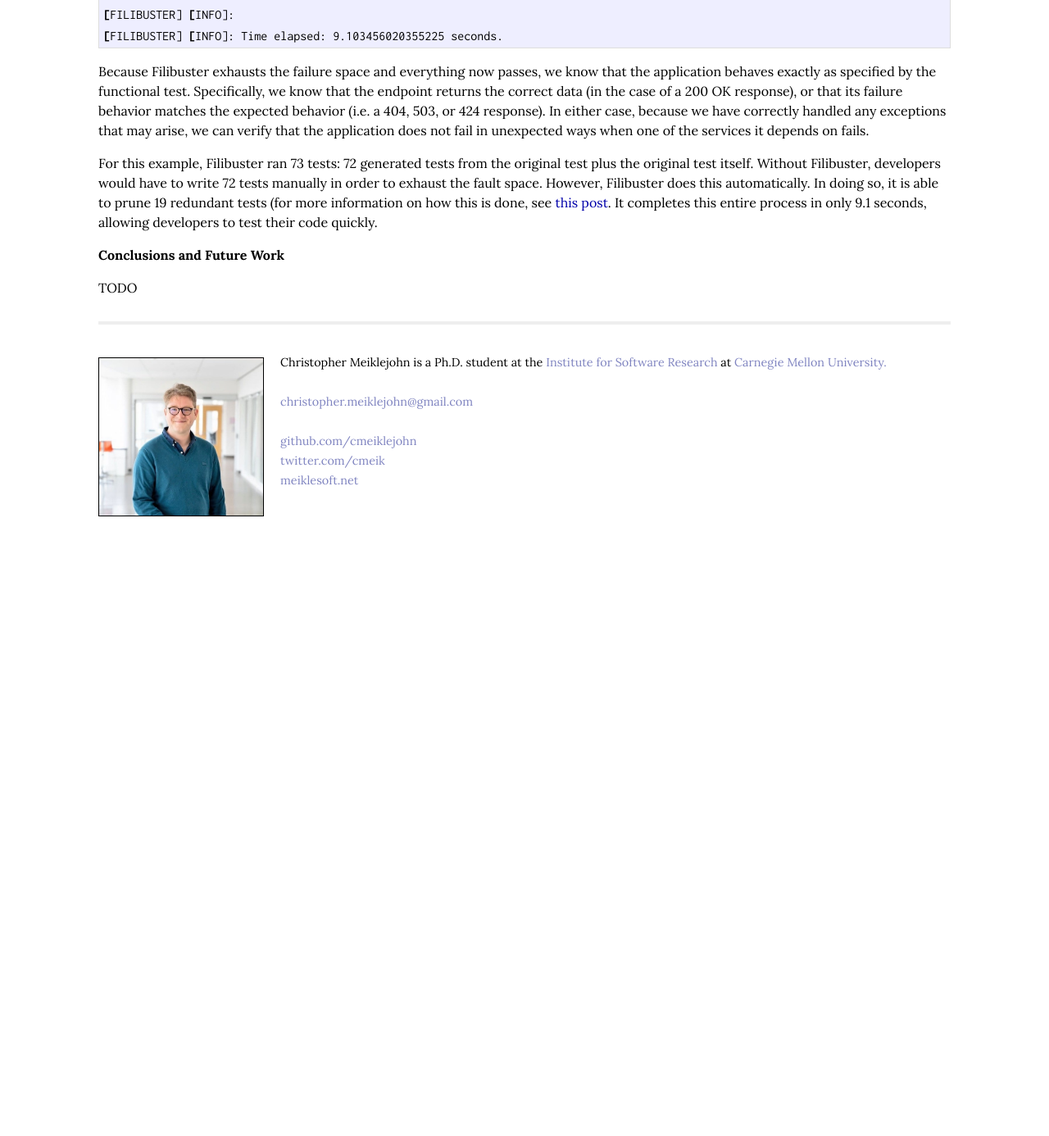
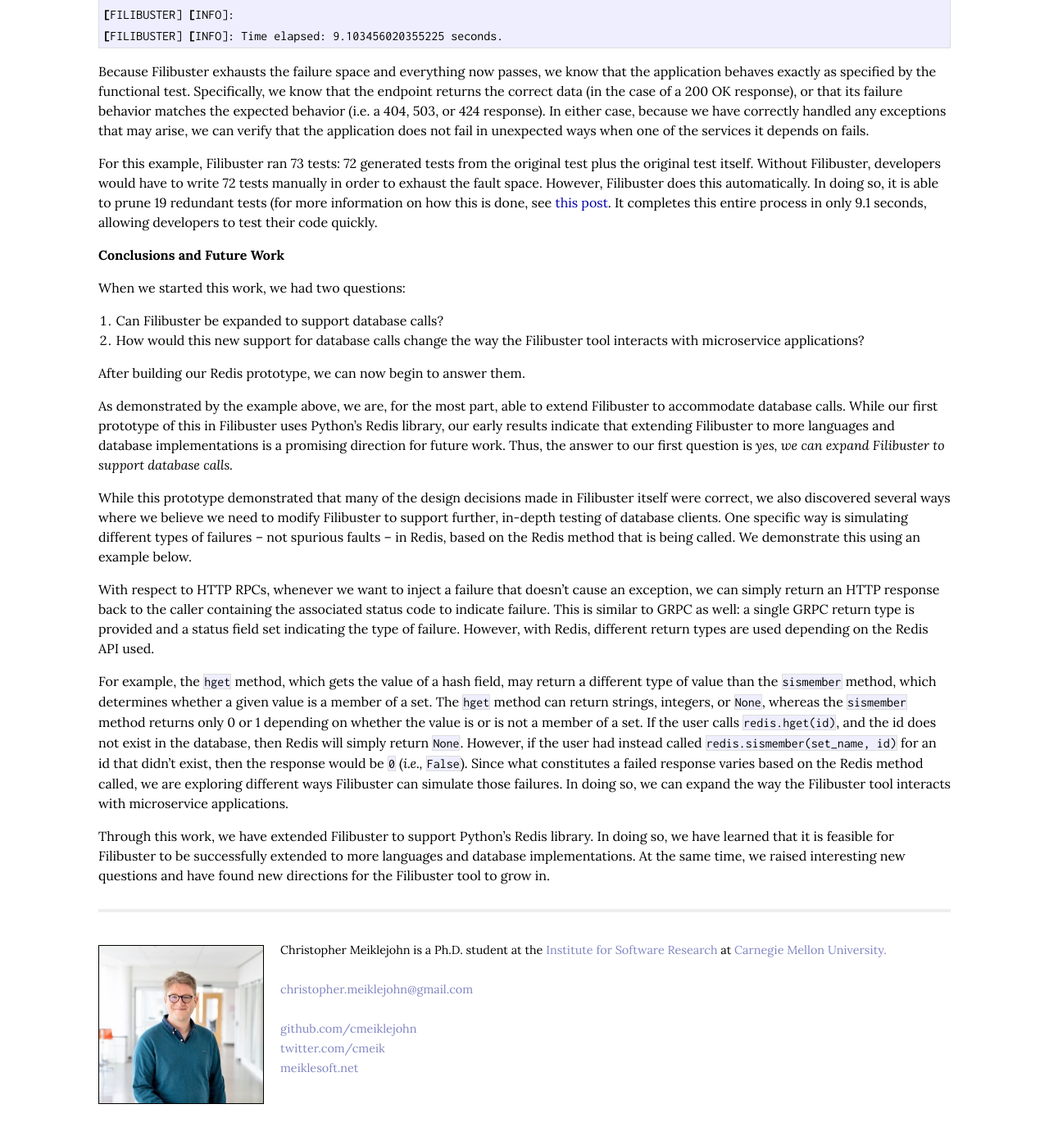
Before and after one commit to cmeiklejohn/cmeiklejohn.github.io, a Jekyll site: the page built from _posts/2022-06-02-extending-filibuster-to-db.markdown, in a window 1280 px wide and 1400 px high, scrolled down 4725 px. Shown: the top 1386 px of the window at 82% size. Built offline with Jekyll 4.4.1, drawn with Linux system fonts in a browser that asks for light colours; some web fonts are replaced; before the commit the page ends 5408 px from its top, so only the background shows below that.

Commit message:
Stage new blog post.

```diff
--- a/_posts/2022-06-02-extending-filibuster-to-db.markdown
+++ b/_posts/2022-06-02-extending-filibuster-to-db.markdown
@@ -189,9 +189,28 @@
 
 # Conclusions and Future Work
 
+When we started this work, we had two questions:
 
+1. Can Filibuster be expanded to support database calls?
+2. How would this new support for database calls change the way the Filibuster tool interacts with microservice applications?
 
+After building our Redis prototype, we can now begin to answer them.
 
+As demonstrated by the example above, we are, for the most part, able to extend Filibuster to accommodate database calls.
+While our first prototype of this in Filibuster uses Python’s Redis library, our early results indicate that extending Filibuster to more languages and database implementations is a promising direction for future work.
+Thus, the answer to our first question is _yes, we can expand Filibuster to support database calls._
 
+While this prototype demonstrated that many of the design decisions made in Filibuster itself were correct, we also discovered several ways where we believe we need to modify Filibuster to support further, in-depth testing of database clients.  One specific way is simulating different types of failures – not spurious faults – in Redis, based on the Redis method that is being called. We demonstrate this using an example below.
 
-TODO
+With respect to HTTP RPCs, whenever we want to inject a failure that doesn’t cause an exception, we can simply return an HTTP response back to the caller containing the associated status code to indicate failure. This is similar to GRPC as well: a single GRPC return type is provided and a status field set indicating the type of failure. However, with Redis, different return types are used depending on the Redis API used.
+
+For example, the `hget` method, which gets the value of a hash field, may return a different type of value than the `sismember` method, which determines whether a given value is a member of a set.
+The `hget` method can return strings, integers, or `None`, whereas the `sismember` method returns only 0 or 1 depending on whether the value is or is not a member of a set.
+If the user calls `redis.hget(id)`, and the id does not exist in the database, then Redis will simply return `None`.
+However, if the user had instead called `redis.sismember(set_name, id)` for an id that didn't exist, then the response would be `0` (_i.e.,_ `False`).
+Since what constitutes a failed response varies based on the Redis method called, we are exploring different ways Filibuster can simulate those failures.
+In doing so, we can expand the way the Filibuster tool interacts with microservice applications.
+
+Through this work, we have extended Filibuster to support Python's Redis library.
+In doing so, we have learned that it is feasible for Filibuster to be successfully extended to more languages and database implementations.
+At the same time, we raised interesting new questions and have found new directions for the Filibuster tool to grow in.
```
